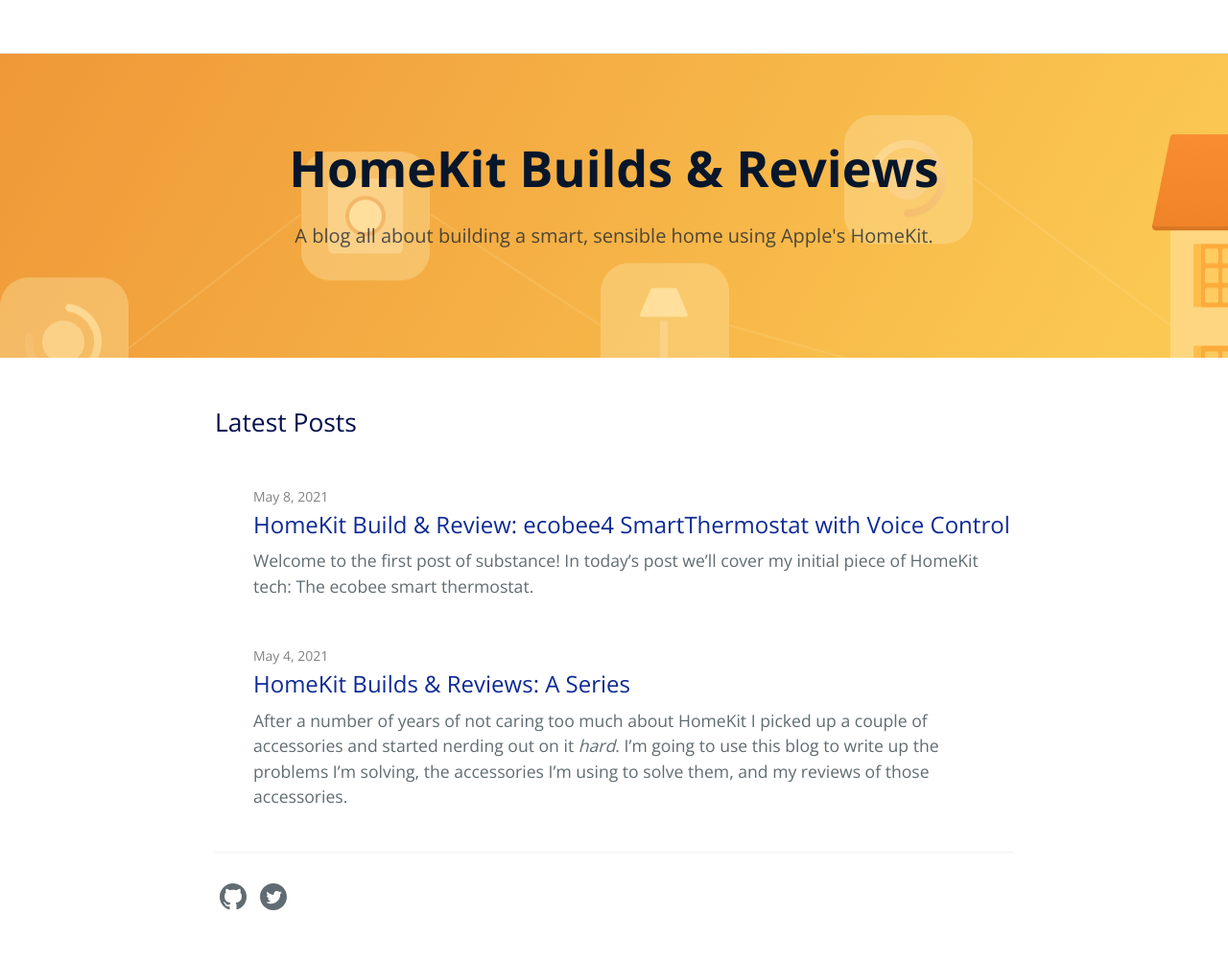
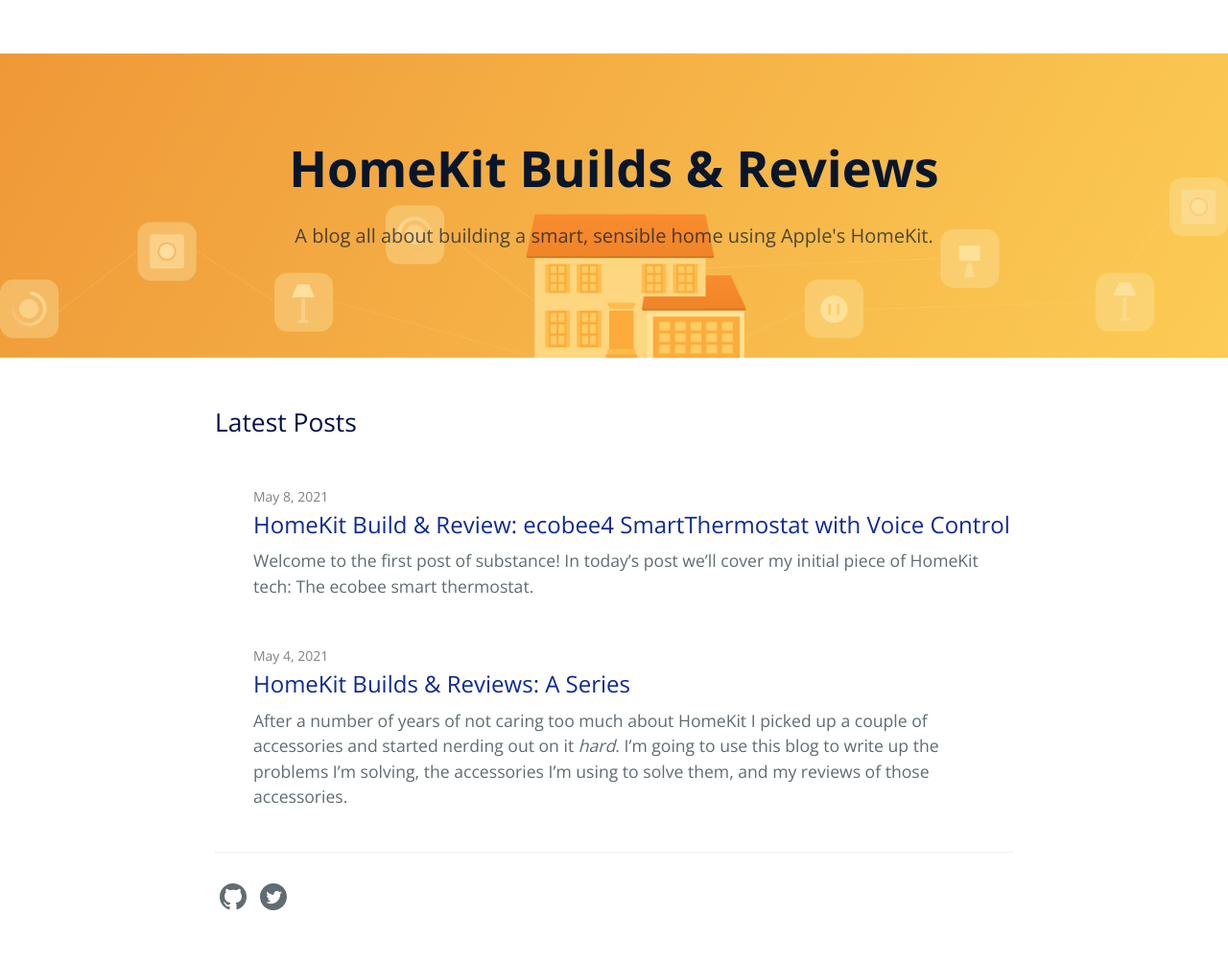
Before and after one commit to MrRooni/homekitbuilds, a Jekyll site: the page built from index.md, in a window 1280 px wide. Shown: the whole page at 96% size. Built offline with Jekyll 4.4.1, drawn with Linux system fonts in a browser that asks for light colours.

Commit message:
Adjust the header image more

```diff
--- a/_sass/jekyll-theme-cayman-blog.scss
+++ b/_sass/jekyll-theme-cayman-blog.scss
@@ -111,6 +111,9 @@
   text-align: center;
   background-color: $header-bg-color;
   background-image: url("/assets/images/homekit-builds-site-header.png"), linear-gradient(120deg, $header-bg-color-secondary, $header-bg-color);
+  background-position: bottom;
+  background-size: contain;
+  background-repeat: no-repeat;
 
   @include large {
     padding: 5rem 6rem;
```
